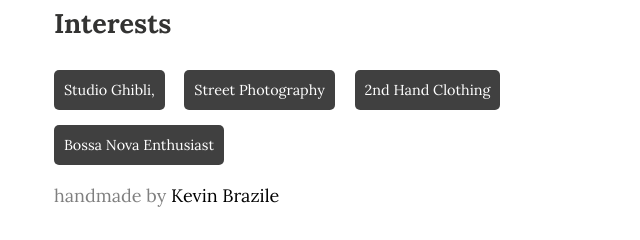
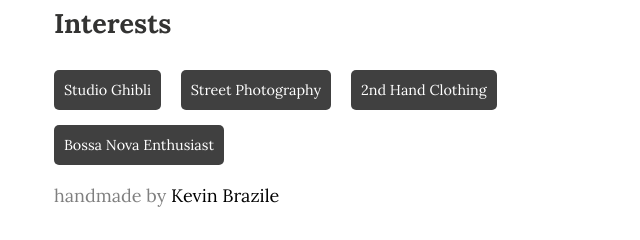
Before and after one commit to kevinbrazile/kevinbrazile.github.io, a plain HTML site: page index.html in a window 1280 px wide. Shown: the part 1989-2229 px from the top of the page, 279-919 px from the left. Drawn offline with Linux system fonts and the light colour scheme; a web font is replaced by a local one.

Commit message:
Update index.html

```diff
--- a/index.html
+++ b/index.html
@@ -118,7 +118,7 @@
             <div class="skill-column">
               <h2>Interests</h2>
               <ul>
-                <li>Studio Ghibli,</li>
+                <li>Studio Ghibli</li>
                 <li>Street Photography</li>
                 <li>2nd Hand Clothing</li>
                 <li>Bossa Nova Enthusiast</li>
```
